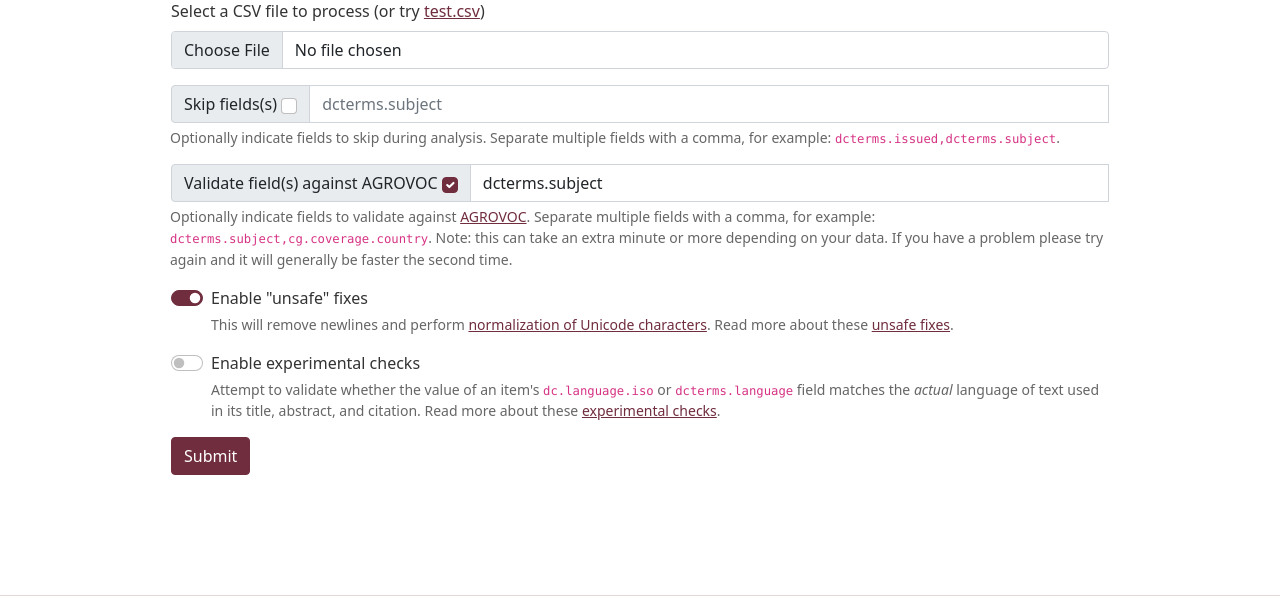
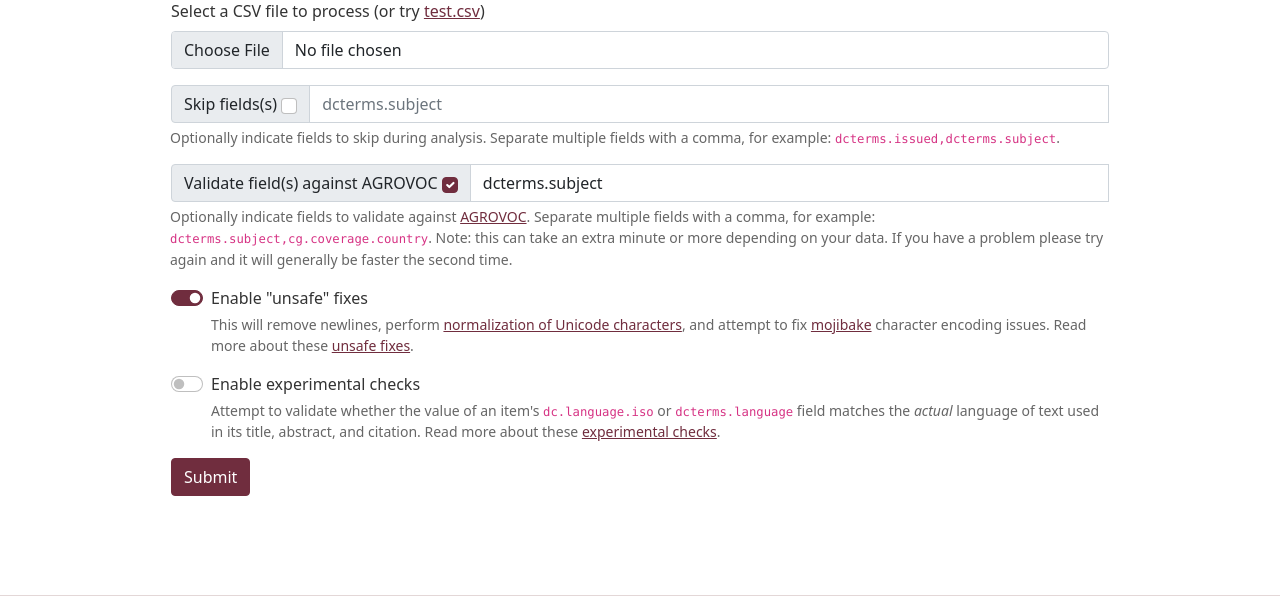
Before and after one commit to ilri/csv-metadata-quality-web, a Flask app: template csv_metadata_quality_web/templates/index.html in a window 1280 px wide. Shown: the part 149-745 px from the top of the page. Run offline with Flask 2, Linux system fonts and the light colour scheme; the template is opened without the code that fills it, so the values that code supplies are empty; some libraries are stand-ins or nearby versions.

Commit message:
Update csv-metadata-quality version for Mojibake support

```diff
--- a/csv_metadata_quality_web/templates/index.html
+++ b/csv_metadata_quality_web/templates/index.html
@@ -33,7 +33,7 @@
           <div class="mb-3 form-check form-switch">
             <input class="form-check-input" type="checkbox" checked="true" id="unsafeCheckbox" name="unsafe">
             <label class="form-check-label" for="unsafeCheckbox" aria-describedby="unsafeHelp">Enable "unsafe" fixes</label>
-            <div id="unsafeHelp" class="form-text">This will remove newlines and perform <a href="https://withblue.ink/2019/03/11/why-you-need-to-normalize-unicode-strings.html" title='When "Zoë" !== "Zoë". Or why you need to normalize Unicode strings'>normalization of Unicode characters</a>. Read more about these <a href="https://github.com/ilri/csv-metadata-quality#unsafe-fixes">unsafe fixes</a>.</div>
+            <div id="unsafeHelp" class="form-text">This will remove newlines, perform <a href="https://withblue.ink/2019/03/11/why-you-need-to-normalize-unicode-strings.html" title='When "Zoë" !== "Zoë". Or why you need to normalize Unicode strings'>normalization of Unicode characters</a>, and attempt to fix <a href="https://en.wikipedia.org/wiki/Mojibake">mojibake</a> character encoding issues. Read more about these <a href="https://github.com/ilri/csv-metadata-quality#unsafe-fixes">unsafe fixes</a>.</div>
           </div>
 
           <div class="mb-3 form-check form-switch">
--- a/pyproject.toml
+++ b/pyproject.toml
@@ -7,7 +7,7 @@ license = "AGPL-3.0-only"
 
 [tool.poetry.dependencies]
 python = "^3.7.1"
-csv-metadata-quality = {git = "https://github.com/ilri/csv-metadata-quality.git", rev = "v0.4.7"}
+csv-metadata-quality = {git = "https://github.com/ilri/csv-metadata-quality.git", rev = "8eddb76aaba5deca2cb979f409f90ee7e73ec7c9"}
 Flask = "^1.1.2"
 ansi2html = "^1.6.0"
 gunicorn = "^20.0.4"
```
Also changed, not shown: 1 other file.
